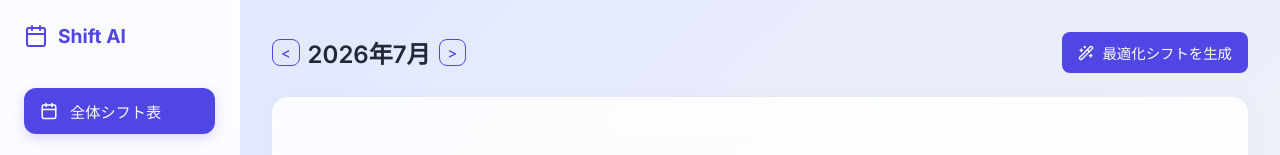
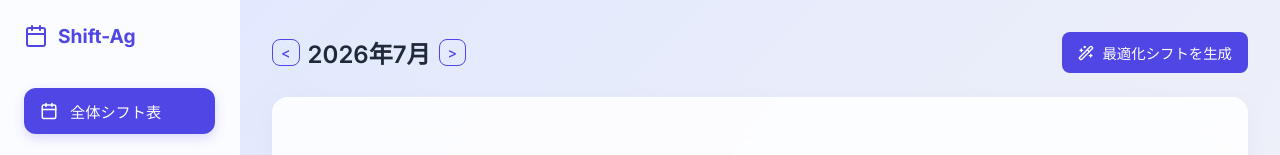
Before and after one commit to dkhgnu-dev/shift-app, a React (Vite) app in the folder frontend/: page / in a window 1280 px wide. Shown: the top 155 px of the page. Built offline with nearby package versions, Linux system fonts and the light colour scheme.

Commit message:
Add files via upload

```diff
--- a/frontend/index.html
+++ b/frontend/index.html
@@ -3,7 +3,7 @@
   <head>
     <meta charset="UTF-8" />
     <meta name="viewport" content="width=device-width, initial-scale=1.0" />
-    <title>AIシフト作成プラットフォーム</title>
+    <title>Shift-Ag</title>
     <link href="https://fonts.googleapis.com/css2?family=Inter:wght@400;500;600;700&display=swap" rel="stylesheet">
     <link href="https://fonts.googleapis.com/icon?family=Material+Icons+Round" rel="stylesheet">
   </head>
--- a/frontend/src/App.jsx
+++ b/frontend/src/App.jsx
@@ -296,7 +296,7 @@ export default function App() {
 
             {/* Sidebar */}
             <div className={`sidebar ${isMobileMenuOpen ? 'open' : ''}`}>
-                <div className="logo pc-only"><Calendar style={{color:'var(--primary)'}}/> Shift AI</div>
+                <div className="logo pc-only"><Calendar style={{color:'var(--primary)'}}/> Shift-Ag</div>
                 <div className={`nav-item ${activeTab === 'dashboard' ? 'active' : ''}`} onClick={() => {setActiveTab('dashboard'); setIsMobileMenuOpen(false);}}>
                     <Calendar size={18} /> 全体シフト表
                 </div>
```
